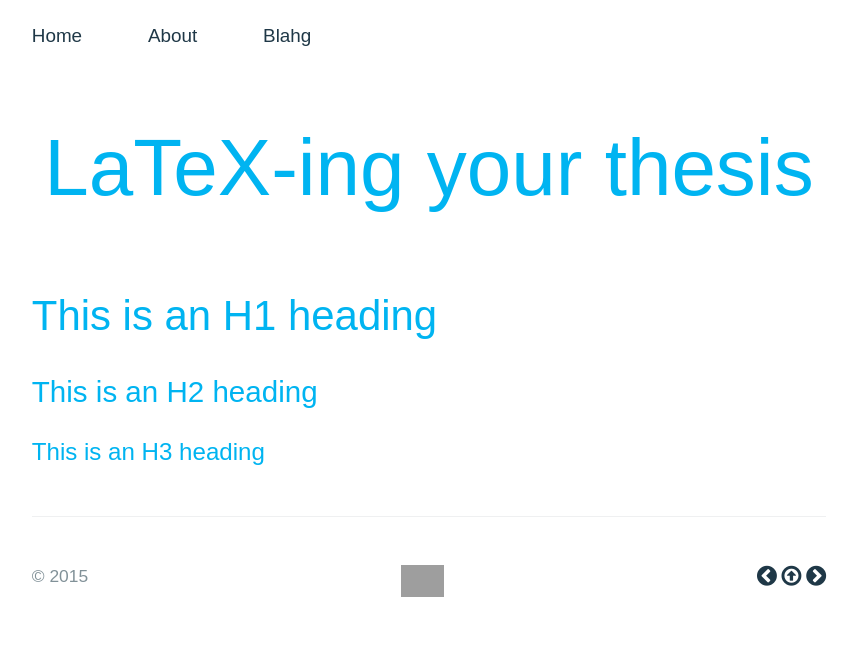
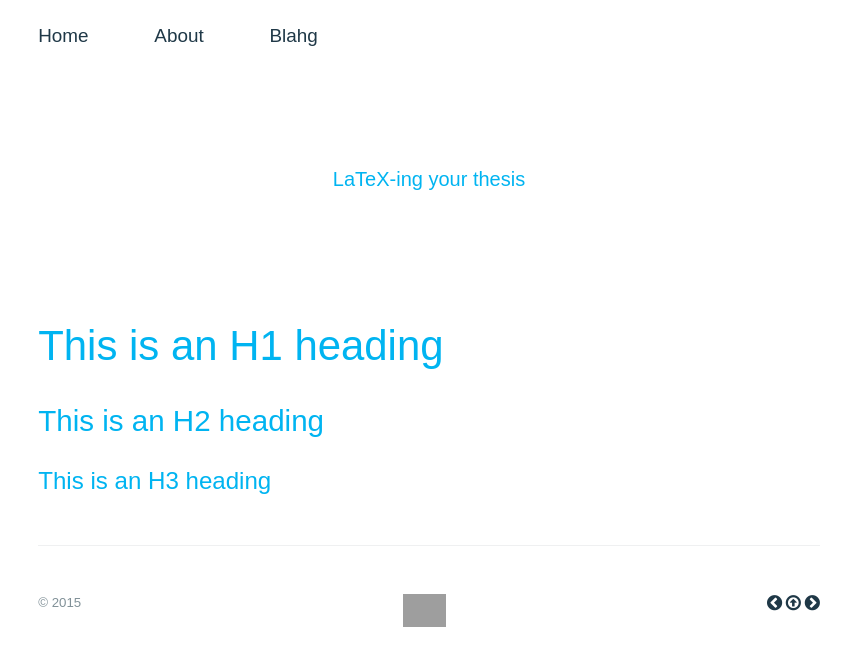
Before and after one commit to a-mar/blahg, a Jekyll site: the page built from index.html, in a window 1280 px wide. Shown: the top 666 px of the page, without its empty margins (211-1069 px from the left). Built offline with Jekyll 4.4.1, drawn with Linux system fonts in a browser that asks for light colours; nearby versions of some CDN libraries; some web fonts are replaced; Markdown is read by kramdown in place of the engine named in the settings; grey boxes are pictures that could not be loaded.

Commit message:
Update main.css

```diff
--- a/stylesheets/main.css
+++ b/stylesheets/main.css
@@ -3,7 +3,7 @@
 }
 
 body {
-  width:73%;
+  width:72%;
   padding:0px 70px 70px;
   margin-left:auto;
   margin-right:auto;
@@ -174,11 +174,35 @@
 .page-header a {
   color: #FEE;
   font-weight:300;
-  text-decoration: none; }
+  text-decoration: none;
+}
     .page-header a:hover {
       color: #444;
       text-decoration:none;
-      background-color:transparent;}
+      background-color:transparent;
+    }
+
+/* Page header */
+  @media screen and (min-width: 64em) {
+    .page-header {
+      padding: 5rem 6rem; } }
+  @media screen and (min-width: 42em) and (max-width: 64em) {
+    .page-header {
+      padding: 3rem 4rem; } }
+  @media screen and (max-width: 42em) {
+    .page-header {
+      padding: 2rem 1rem; } }
+
+/* Project tagline */
+  @media screen and (min-width: 64em) {
+    .project-tagline {
+      font-size: 1.25rem; } }
+  @media screen and (min-width: 42em) and (max-width: 64em) {
+    .project-tagline {
+      font-size: 1.15rem; } }
+  @media screen and (max-width: 42em) {
+    .project-tagline {
+      font-size: 1rem; } }
 
 .site-footer {
   font-family:'Nuvo', sans-serif;
@@ -186,6 +210,15 @@
   padding-top: 3rem;
   margin-top: 3rem;
   border-top: solid 1px #eff0f1; }
+  @media screen and (min-width: 64em) {
+    .site-footer {
+      font-size: 1rem; } }
+  @media screen and (min-width: 42em) and (max-width: 64em) {
+    .site-footer {
+      font-size: 1rem; } }
+  @media screen and (max-width: 42em) {
+    .site-footer {
+      font-size: 0.9rem; } }
 
 .site-footer-owner, .site-footer-credits, .site-footer-other {
   display: block;
```
